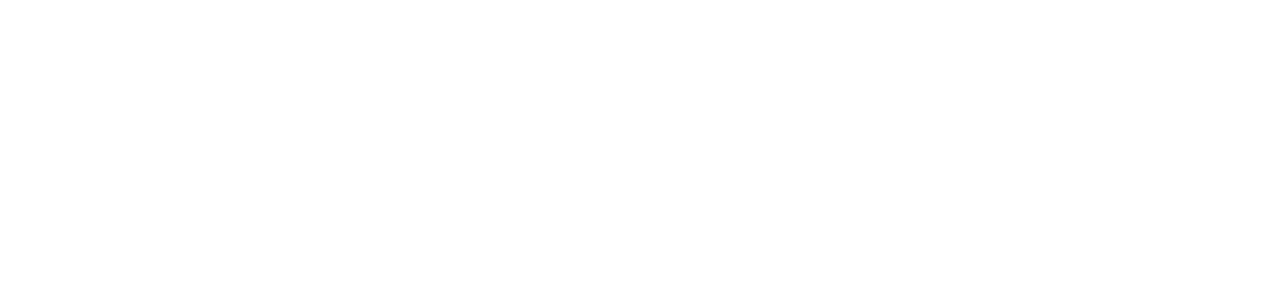
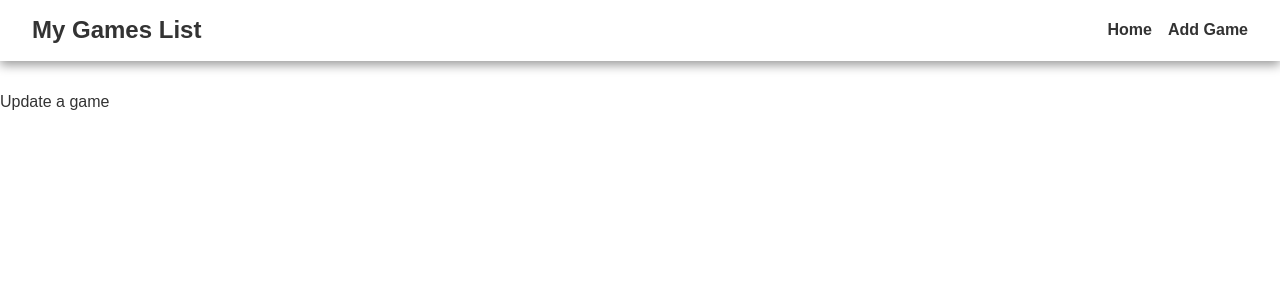
Before and after one commit to haroon-code-hub/game-manager, a React (Vite) app in the folder client/: page /update/1 in a window 1280 px wide. Shown: the top 300 px of the page. Built offline with nearby package versions, Linux system fonts and the light colour scheme.

Commit message:
add routes

```diff
--- a/client/src/App.jsx
+++ b/client/src/App.jsx
@@ -1,7 +1,25 @@
+import { Routes, Route } from "react-router-dom";
 import "./App.css";
+import Home from "./pages/Home";
+import CreateGame from "./pages/CreateGame";
+import UpdateGame from "./pages/UpdateGame";
+import NotFound from "./pages/NotFound";
+import Navbar from "./components/Navbar";
 
 function App() {
-  return <></>;
+  return (
+    <>
+      <div>
+        <Navbar />
+        <Routes>
+          <Route path="/" element={<Home></Home>}></Route>
+          <Route path="/create" element={<CreateGame />}></Route>
+          <Route path="/update/:id" element={<UpdateGame />}></Route>
+          <Route path="*" element={<NotFound />}></Route>
+        </Routes>
+      </div>
+    </>
+  );
 }
 
 export default App;
--- /dev/null
+++ b/client/src/components/Navbar.jsx
@@ -0,0 +1,15 @@
+import { Link } from "react-router-dom";
+
+function Navbar() {
+  return (
+    <div className="navbar">
+      <div className="navbar-title">My Games List</div>
+      <div className="navbar-links">
+        <Link to="/">Home</Link>
+        <Link to="create">Add Game</Link>
+      </div>
+    </div>
+  );
+}
+
+export default Navbar;
--- /dev/null
+++ b/client/src/pages/CreateGame.jsx
@@ -0,0 +1,5 @@
+function CreateGame() {
+  return <div>Create a game</div>;
+}
+
+export default CreateGame;
--- /dev/null
+++ b/client/src/pages/Home.jsx
@@ -0,0 +1,5 @@
+function Home() {
+  return <div>Home</div>;
+}
+
+export default Home;
--- /dev/null
+++ b/client/src/pages/NotFound.jsx
@@ -0,0 +1,5 @@
+function NotFound() {
+  return <div>Page Not Found.</div>;
+}
+
+export default NotFound;
--- /dev/null
+++ b/client/src/pages/UpdateGame.jsx
@@ -0,0 +1,5 @@
+function UpdateGame() {
+  return <div>Update a game</div>;
+}
+
+export default UpdateGame;
```
